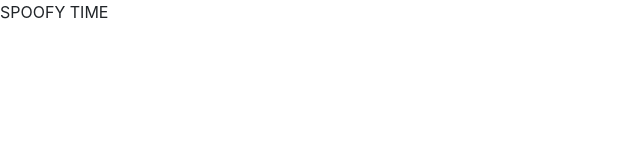
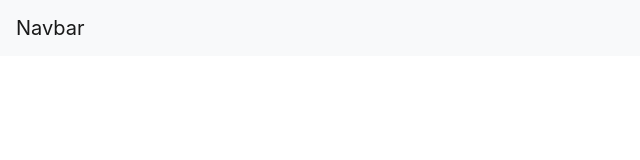
Before and after one commit to EllaFr/EllaFr.github.io, a plain HTML site: page index.html in a window 1280 px wide. Shown: the whole page, without its empty margins (0-640 px from the left). Drawn offline with nearby package versions, Linux system fonts and the light colour scheme.

Commit message:
Update index.html

```diff
--- a/index.html
+++ b/index.html
@@ -10,7 +10,9 @@
 
     <title>SPOOFY TIME</title>
   </head>
-  <body>SPOOFY TIME
+  <body><nav class="navbar navbar-light bg-light">
+    <a class="navbar-brand" href="#">Navbar</a>
+  </nav>
 
 
     <!-- Optional JavaScript -->
```
